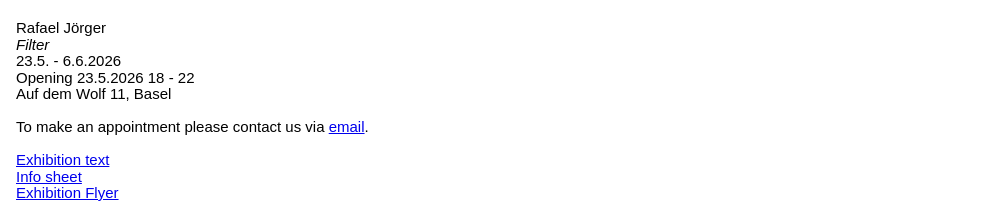
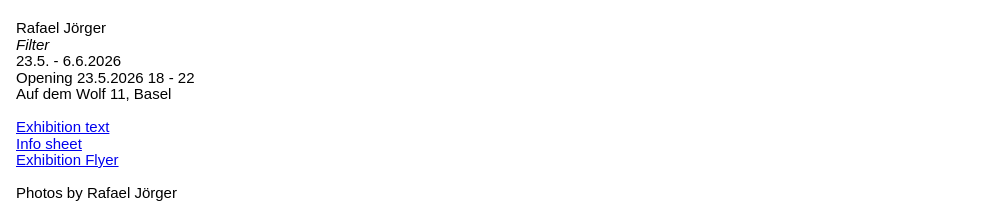
Before and after one commit to hjitp/hjitp.github.io, a plain HTML site: page filter.html in a window 1280 px wide. Shown: the top 215 px of the page, 284-1280 px from the left. Drawn offline with Linux system fonts and the light colour scheme.

Commit message:
Clarify PDF links section and remove contact info
Updated comment to clarify section purpose and removed appointment contact information.

```diff
--- a/filter.html
+++ b/filter.html
@@ -159,12 +159,7 @@
       Auf dem Wolf 11, Basel
     </div>
 
-    <!-- 2nd Type-2-Paragraph -->
-    <div class="block type2">
-      To make an appointment please contact us via <a href="mailto:hjitp@hjitp.ch">email</a>.
-    </div>
-
-    <!-- 3rd Type-2-Paragraph — PDF links -->
+    <!-- 2nd Type-2-Paragraph — PDF links -->
     <div class="block type2">
       <a href="exhibitiontextfilter.pdf">Exhibition text</a><br>
       <a href="infosheetfilter.pdf">Info sheet</a><br>
```
